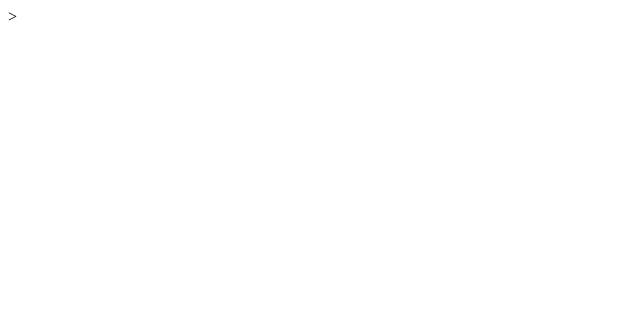
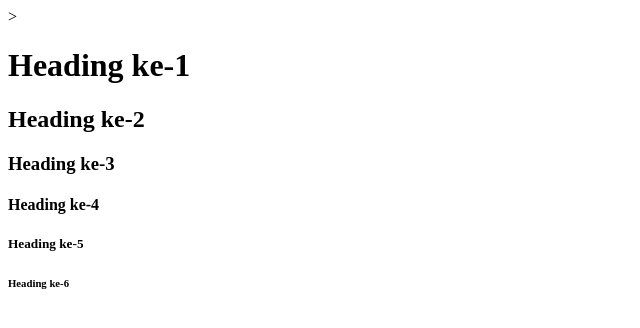
Before and after one commit to Reszy1/Praktikum-1, a plain HTML site: page index.html in a window 1280 px wide. Shown: the whole page, without its empty margins (0-640 px from the left). Drawn offline with Linux system fonts and the light colour scheme.

Commit message:
Update 1

```diff
--- a/index.html
+++ b/index.html
@@ -3,9 +3,14 @@
 <head>
     <meta charset="UTF-8">
     <meta name="viewport" content="width=device-width, initial-scale=1.0">
-    <title>Modul 1</title>
+    <title> Belajar Membuat Heading dan Paragraph</title>
 </head>
 <body>
-
+    <h1>Heading ke-1</h1>
+    <h2>Heading ke-2</h2>
+    <h3>Heading ke-3</h3>
+    <h4>Heading ke-4</h4>
+    <h5>Heading ke-5</h5>
+    <h6>Heading ke-6</h6>
 </body>
 </html>
```
